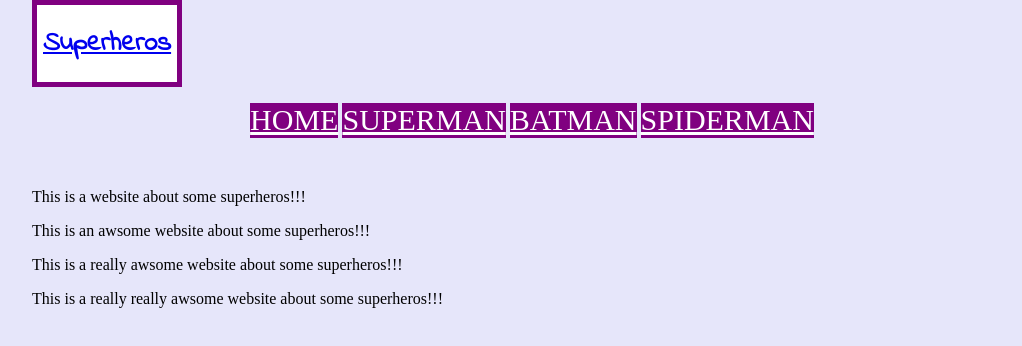
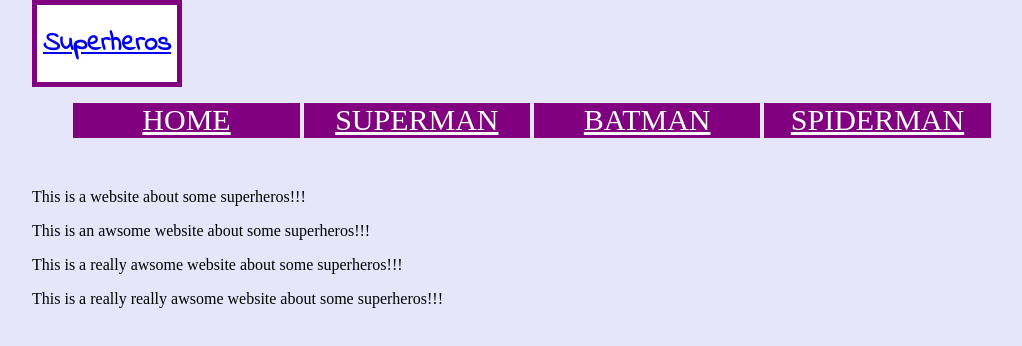
Before and after one commit to shraibman/super, a plain HTML site: page index.html in a window 1280 px wide. Shown: the whole page, without its empty margins (128-1150 px from the left). Drawn offline with Linux system fonts and the light colour scheme; a web font is replaced by a local one.

Commit message:
Update style.css

```diff
--- a/style.css
+++ b/style.css
@@ -29,6 +29,7 @@ li{/*this is for the NAv bar*/
     display: inline-block;
     background-color: purple;
     color: white;
+    width:24.6%;
     height: 35px;
     font-size: 30px
 
```
